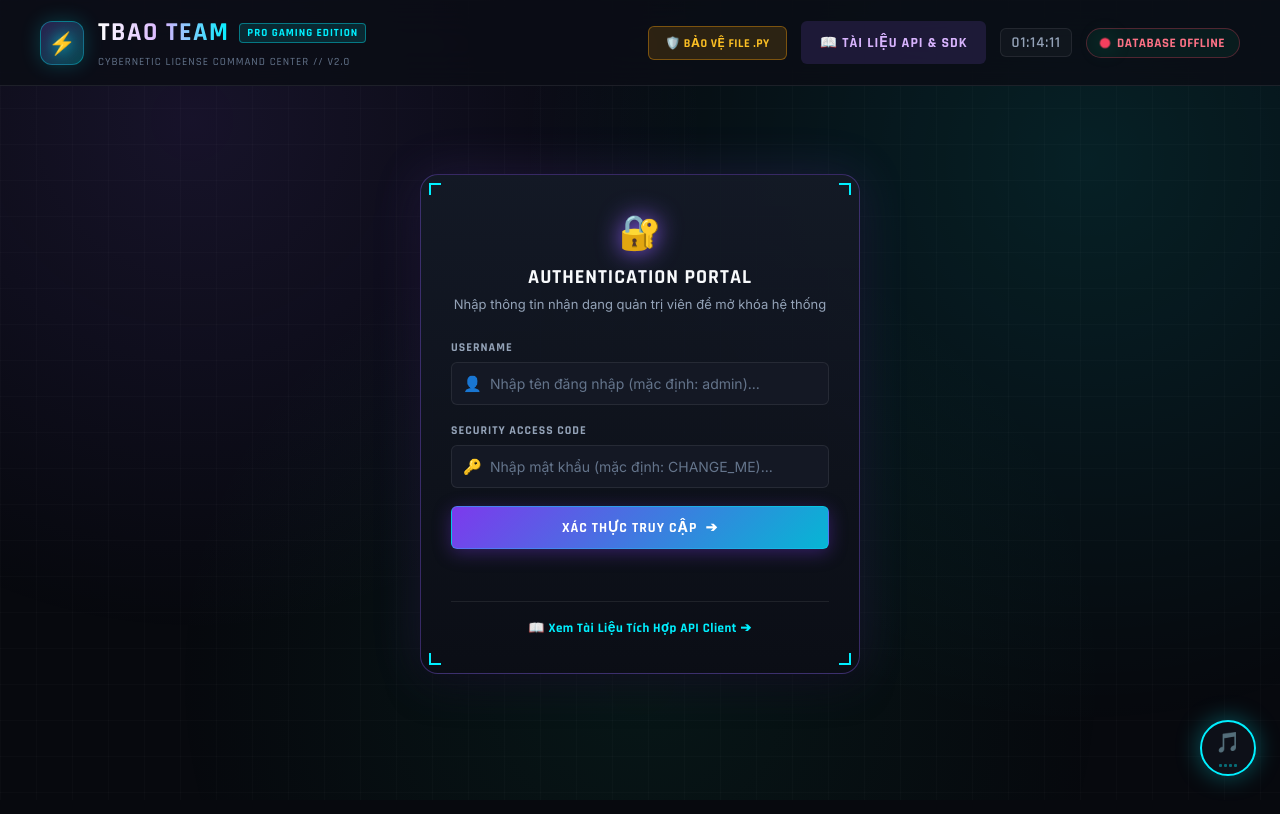
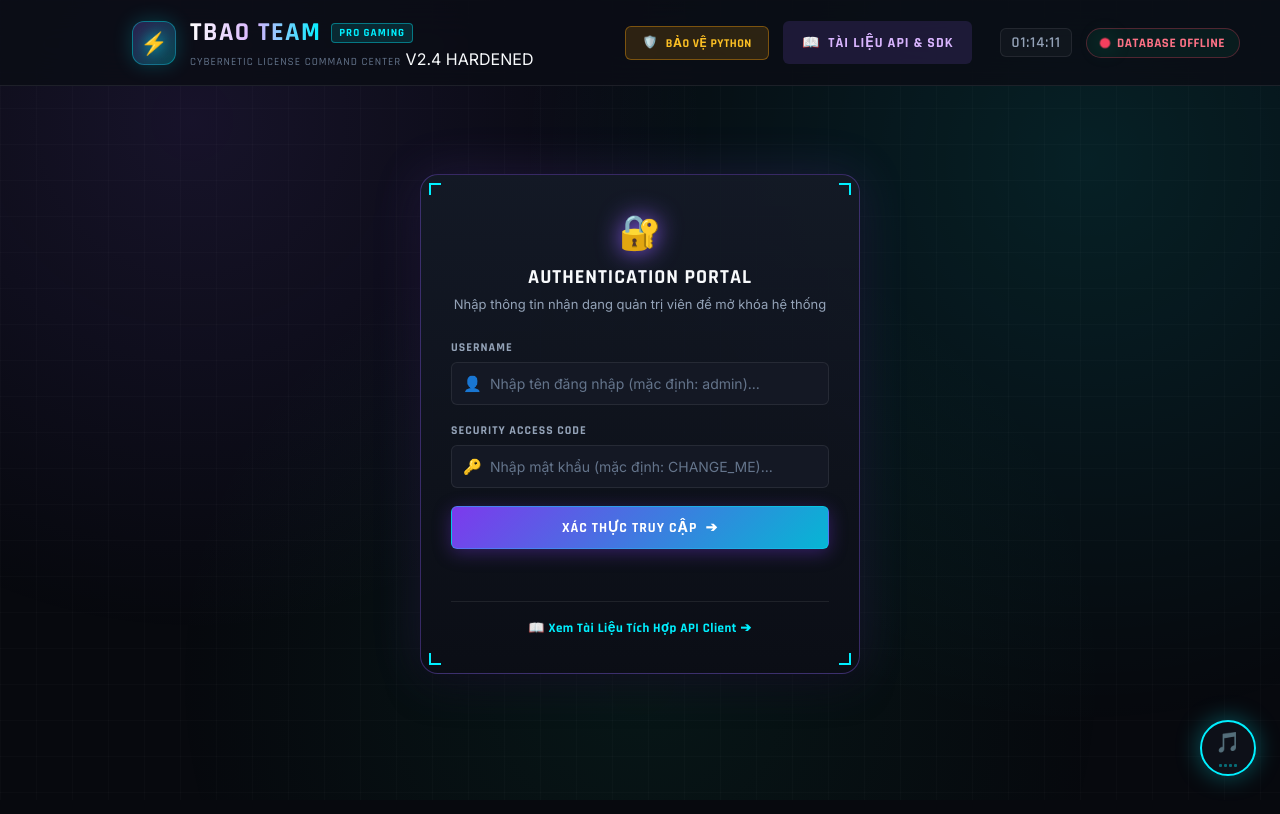
Before and after one commit to tbaodev-code/tbao-key-server, a website: page public/index.html in a window 1280 px wide. Drawn offline with Linux system fonts and the light colour scheme; no server answers.

Commit message:
feat: upload public/index.html

```diff
--- a/public/index.html
+++ b/public/index.html
@@ -16,27 +16,37 @@
   <div class="cyber-grid"></div>
 
   <!-- Header -->
-  <header>
+  <header class="cyber-header">
+    <div class="header-laser-line"></div>
     <div class="brand-wrap">
-      <div class="brand-logo">
-        <span class="logo-icon">⚡</span>
+      <div class="brand-logo-frame">
+        <div class="logo-glow-orb"></div>
+        <div class="brand-logo" title="TBAO TEAM License Security Core">
+          <span class="logo-icon">⚡</span>
+        </div>
       </div>
-      <div>
+      <div class="brand-text">
         <div class="brand-title-row">
-          <h1>TBAO TEAM</h1>
-          <span class="cyber-tag">PRO GAMING EDITION</span>
+          <h1 class="brand-title">TBAO TEAM</h1>
+          <span class="cyber-tag"><span class="tag-pulse-dot"></span>PRO GAMING</span>
         </div>
-        <small class="brand-subtitle">CYBERNETIC LICENSE COMMAND CENTER // V2.0</small>
+        <div class="brand-sub-row">
+          <small class="brand-subtitle">CYBERNETIC LICENSE COMMAND CENTER</small>
+          <span class="version-chip">V2.4 HARDENED</span>
+        </div>
       </div>
     </div>
 
     <div class="header-right">
       <button id="navProtectBtn" type="button" class="btn btn-protect-nav">
-        <span>🛡️ BẢO VỆ FILE .PY</span>
+        <span class="btn-icon">🛡️</span>
+        <span>BẢO VỆ PYTHON</span>
       </button>
       <button id="toggleDocsNavBtn" type="button" class="btn btn-docs-nav">
-        <span>📖 TÀI LIỆU API & SDK</span>
+        <span class="btn-icon">📖</span>
+        <span>TÀI LIỆU API & SDK</span>
       </button>
+      <div class="header-divider-v"></div>
       <div id="liveClock" class="hud-clock">00:00:00</div>
       <div id="status" class="hud-status">
         <span class="status-pulse"></span>
```
